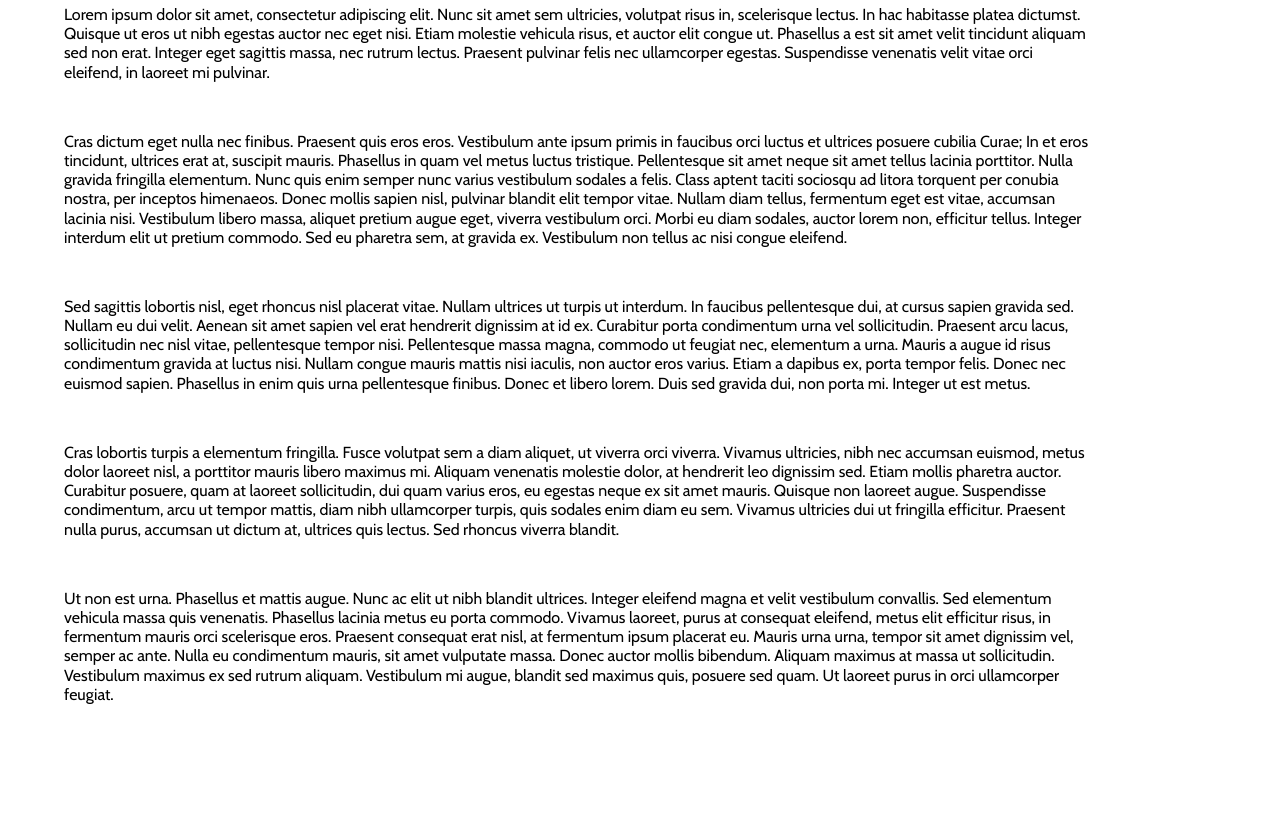
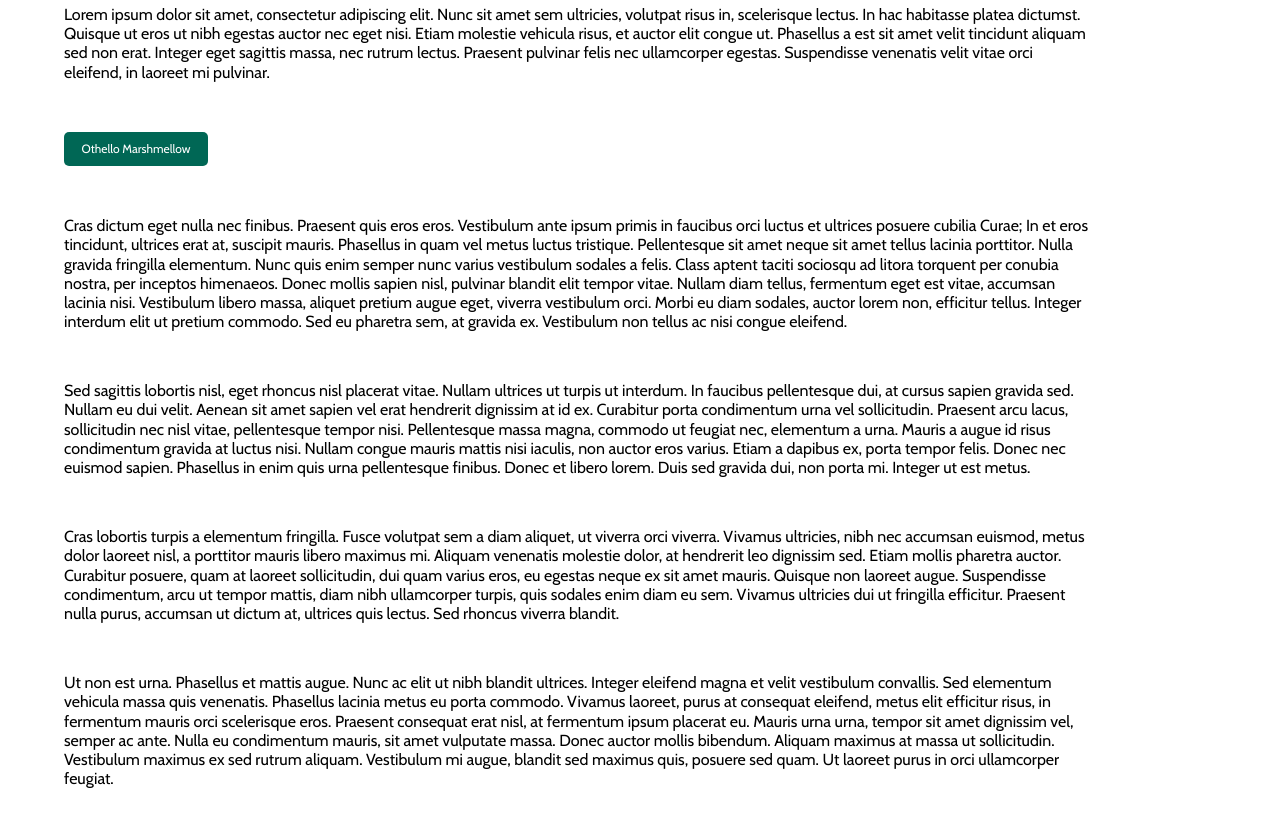
Before and after one commit to kristenmarie/heima, a website built with webpack: page src/index.html in a window 1280 px wide. Shown: the part 80-906 px from the top of the page. Before the commit the page ends 848 px from the top, so only its background shows below. Built offline with nearby package versions, Linux system fonts and the light colour scheme.

Commit message:
Add base button styles.

```diff
--- a/src/index.html
+++ b/src/index.html
@@ -25,6 +25,7 @@
     <p>
       Lorem ipsum dolor sit amet, consectetur adipiscing elit. Nunc sit amet sem ultricies, volutpat risus in, scelerisque lectus. In hac habitasse platea dictumst. Quisque ut eros ut nibh egestas auctor nec eget nisi. Etiam molestie vehicula risus, et auctor elit congue ut. Phasellus a est sit amet velit tincidunt aliquam sed non erat. Integer eget sagittis massa, nec rutrum lectus. Praesent pulvinar felis nec ullamcorper egestas. Suspendisse venenatis velit vitae orci eleifend, in laoreet mi pulvinar.
     </p>
+    <button>Othello Marshmellow</button>
     <p>
       Cras dictum eget nulla nec finibus. Praesent quis eros eros. Vestibulum ante ipsum primis in faucibus orci luctus et ultrices posuere cubilia Curae; In et eros tincidunt, ultrices erat at, suscipit mauris. Phasellus in quam vel metus luctus tristique. Pellentesque sit amet neque sit amet tellus lacinia porttitor. Nulla gravida fringilla elementum. Nunc quis enim semper nunc varius vestibulum sodales a felis. Class aptent taciti sociosqu ad litora torquent per conubia nostra, per inceptos himenaeos. Donec mollis sapien nisl, pulvinar blandit elit tempor vitae. Nullam diam tellus, fermentum eget est vitae, accumsan lacinia nisi. Vestibulum libero massa, aliquet pretium augue eget, viverra vestibulum orci. Morbi eu diam sodales, auctor lorem non, efficitur tellus. Integer interdum elit ut pretium commodo. Sed eu pharetra sem, at gravida ex. Vestibulum non tellus ac nisi congue eleifend.
     </p>
--- a/src/scss/abstracts/_variables.scss
+++ b/src/scss/abstracts/_variables.scss
@@ -1,6 +1,7 @@
 
 // Colors
 $heimaGreen: #004d40;
+$lighterHeimaGreen: lighten($heimaGreen, 5%);
 $navTextColor: white;
 
 
@@ -18,6 +19,8 @@ $font: 'Cabin', sans-serif;
 $baseLineHeight: 1.2;
 $baseFontSize: 1rem;
 
+$smallFont: 0.75rem;
+
 $h1FontSize: $baseFontSize * 2.5;
 $h2FontSize: $baseFontSize * 2;
 $h3FontSize: $baseFontSize * 1.75;
--- a/src/scss/base/_reset.scss
+++ b/src/scss/base/_reset.scss
@@ -3,11 +3,11 @@
   License: none (public domain)
 */
 
-html, body, div, span, applet, object, iframe, h1, h2, h3, h4, h5, h6, p, blockquote, pre, a, abbr, acronym, address, big, cite, code, del, dfn, em, img, ins, kbd, q, s, samp, small, strike, strong, sub, sup, tt, var, b, u, i, center, dl, dt, dd, ol, ul, li, fieldset, form, label, legend, table, caption, tbody, tfoot, thead, tr, th, td, article, aside, canvas, details, embed, figure, figcaption, footer, header, hgroup, menu, nav, output, ruby, section, summary, time, mark, audio, video {
+html, body, div, span, applet, object, iframe, h1, h2, h3, h4, h5, h6, p, button, blockquote, pre, a, abbr, acronym, address, big, cite, code, del, dfn, em, img, ins, kbd, q, s, samp, small, strike, strong, sub, sup, tt, var, b, u, i, center, dl, dt, dd, ol, ul, li, fieldset, form, label, legend, table, caption, tbody, tfoot, thead, tr, th, td, article, aside, canvas, details, embed, figure, figcaption, footer, header, hgroup, menu, nav, output, ruby, section, summary, time, mark, audio, video {
   margin: 0;
   padding: 0;
   border: 0;
-  font-size: 100%;
+  font-size: 1rem;
   font: inherit;
   vertical-align: baseline; }
 
--- a/src/scss/base/_typography.scss
+++ b/src/scss/base/_typography.scss
@@ -2,6 +2,10 @@ body {
   font-family: $font;
   font-size: $baseFontSize;
   line-height: $baseLineHeight;
+}
+
+button {
+  font-size: $smallFont;
 }
 
 h1 {
--- /dev/null
+++ b/src/scss/components/_buttons.scss
@@ -0,0 +1,15 @@
+button {
+  width: 9rem;
+  padding: 10px;
+  background-color: $lighterHeimaGreen;
+  color: white;
+  border-radius: 5px;
+}
+
+button:hover {
+  cursor: pointer;
+  background-color: lighten($lighterHeimaGreen, 5%);
+  transform: scale(1.1);
+  transition: 0.5s ease;
+  box-shadow: 5px 5px 50px #888888;
+}
--- a/src/scss/heima.scss
+++ b/src/scss/heima.scss
@@ -5,6 +5,7 @@
 @import 'base/reset';
 @import 'base/typography';
 
+@import 'components/buttons';
 @import 'components/container';
 @import 'components/fluid-nav';
 
```
